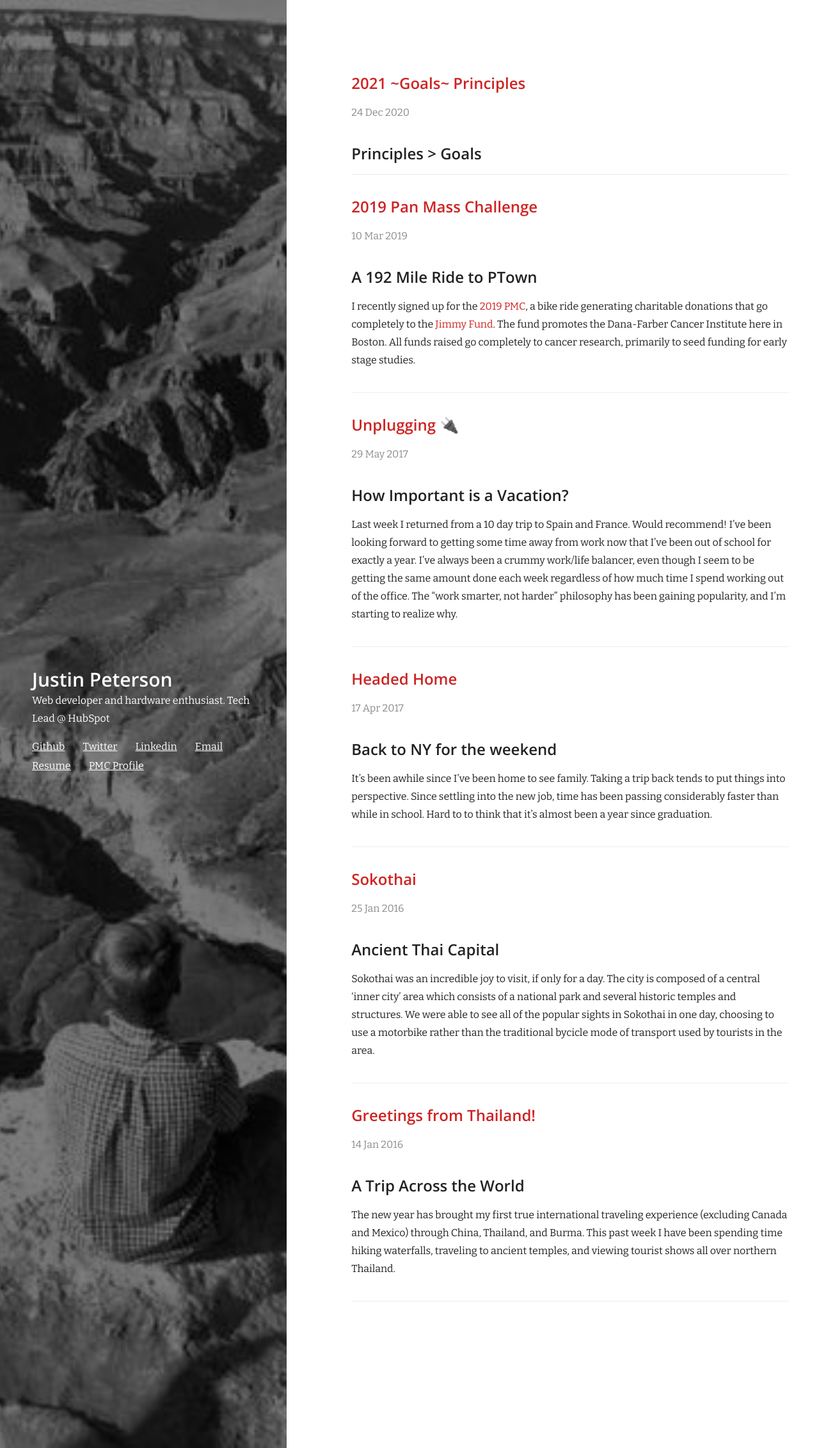
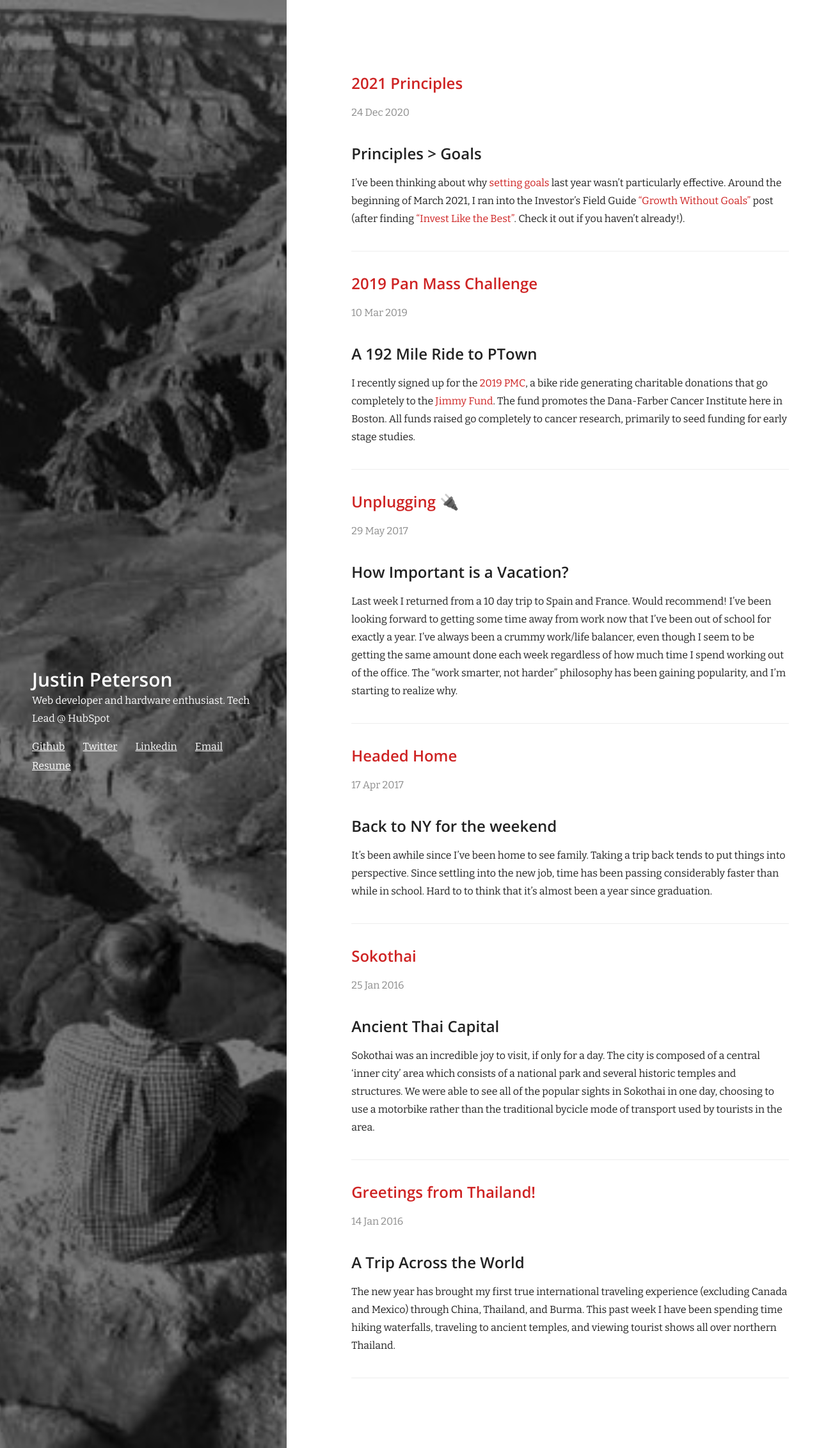
Before and after one commit to jmp3833/jmp3833.github.io, a Jekyll site: the page built from index.html, in a window 1280 px wide. Shown: the whole page at 64% size. Built offline with Jekyll 4.4.1, drawn with Linux system fonts in a browser that asks for light colours; nearby versions of some CDN libraries.

Commit message:
Clear PMC and anything with nonessential cookies

```diff
--- a/_layouts/post.html
+++ b/_layouts/post.html
@@ -13,7 +13,6 @@
         <li><a class="portfolio-link" href="https://linkedin.com/in/jmp3833">Linkedin</a></li>
         <li><a class="portfolio-link" href="mailto:jmp3833@rit.edu">Email</a></li>
         <li><a class="portfolio-link" href="{{ site.baseurl }}/staticcontent/resume.pdf">Resume</a></li>
-        <li><a class="portfolio-link" href="http://profile.pmc.org/JP0479">PMC Profile</a></li>
       </ul>
     </div>
     <div class="inner-container">
--- a/_posts/2020-12-24-goals2021.md
+++ b/_posts/2020-12-24-goals2021.md
@@ -15,7 +14,6 @@
 Goals continued to be aspirational targets that didn't impact much of my day to day behavior. By comparison, in the last 4 months of 2021, I've made pretty considerable progress in terms of general day-to-day life satisfaction! I attribute a vast majority of that to the "Growth Without Goals" post.
 
 ## Continuous Success
-
 IMO the most important point of the post can be distilled to a single image. Primarily that you'll feel much happier and more 'succesful' sticking to a continual, daily practice without a large goalpost. When setting and hitting future goals, it's really
 
 ![](https://investorfieldguide.com/wp-content/uploads/2016/08/continuous-success.png)
--- a/index.html
+++ b/index.html
@@ -11,8 +11,6 @@
       <li><a class="portfolio-link" href="https://linkedin.com/in/jmp3833">Linkedin</a></li>
       <li><a class="portfolio-link" href="mailto:jmp3833@rit.edu">Email</a></li>
       <li><a class="portfolio-link" href="{{ site.baseurl }}/staticcontent/resume.pdf">Resume</a></li>
-        <li><a class="portfolio-link" href="http://profile.pmc.org/JP0479">PMC Profile</a></li>
-
     </ul>
   </div>
 </header>
```
Also changed, not shown: other parts of _posts/2020-12-24-goals2021.md (+1 -2 lines).
